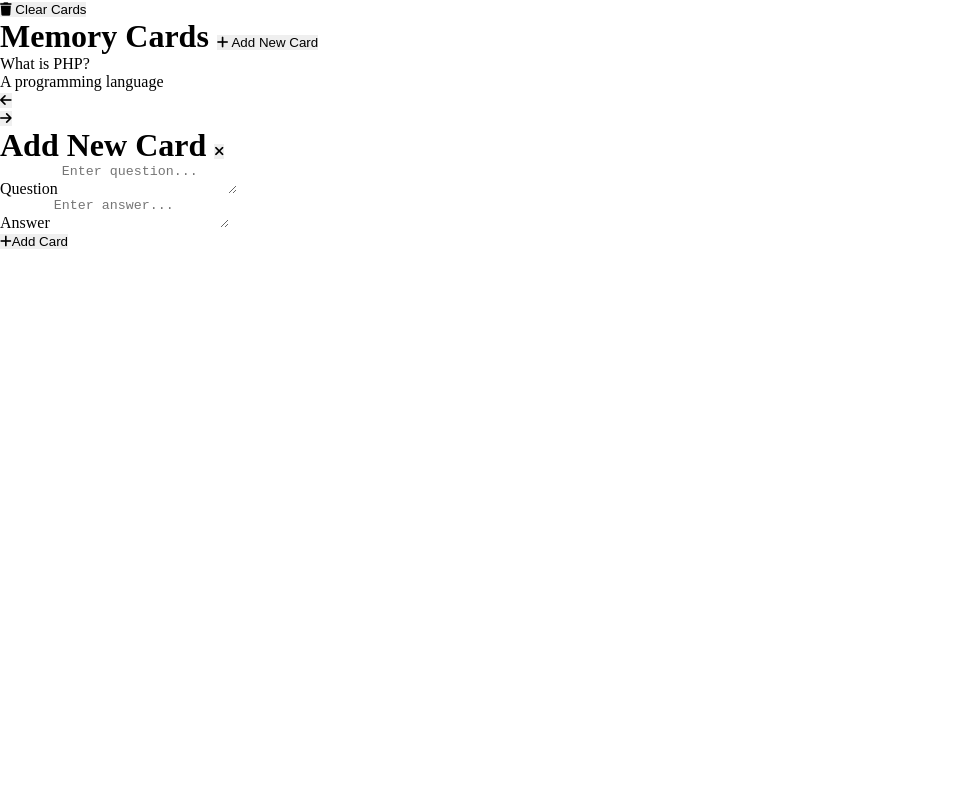
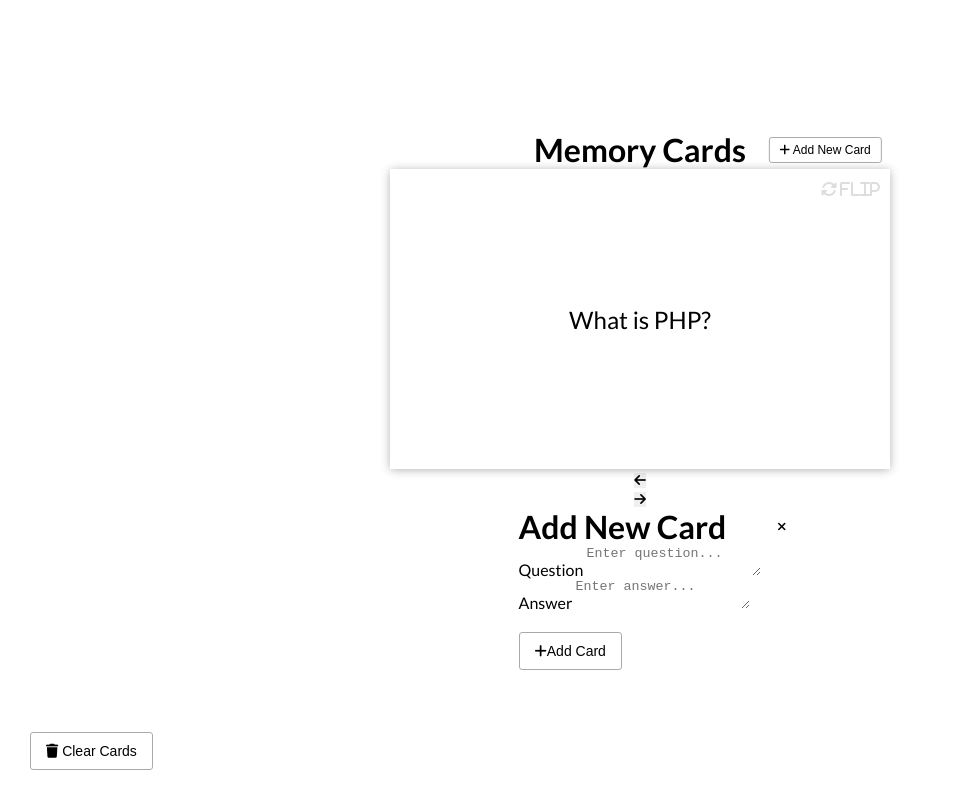
Before and after one commit to OlyaBogdanova/memoryCards, a plain HTML site: page index.html in a window 1280 px wide. Shown: the whole page, without its empty margins (0-957 px from the left). Drawn offline with Linux system fonts and the light colour scheme.

Commit message:
styles rotate card

```diff
--- a/index.html
+++ b/index.html
@@ -5,6 +5,9 @@
         <meta
             name="viewport"
             content="width=device-width, initial-scale=1.0" />
+        <link
+            href="https://fonts.googleapis.com/css?family=Lato:100,100italic,300,300italic,regular,italic,700,700italic,900,900italic"
+            rel="stylesheet" />
         <link
             rel="stylesheet"
             href="https://cdnjs.cloudflare.com/ajax/libs/font-awesome/6.4.2/css/all.min.css"
--- a/style.scss
+++ b/style.scss
@@ -7,3 +7,146 @@
     border: none;
     outline: none;
 }
+body {
+    background-color: #fff;
+    display: flex;
+    flex-direction: column;
+    font-family: 'Lato', sans-serif;
+    justify-content: center;
+    align-items: center;
+    height: 100vh;
+    overflow: hidden;
+}
+h1 {
+    position: relative;
+    button {
+        position: absolute;
+        right: 0;
+        transform: translate(120%, -50%);
+        z-index: 2;
+    }
+}
+.btn {
+    background-color: #fff;
+    border: 1px solid #aaa;
+    border-radius: 3px;
+    cursor: pointer;
+    font-size: 14px;
+    margin-top: 20px;
+    padding: 10px 15px;
+}
+.btn-small {
+    font-size: 12px;
+    padding: 5px 10px;
+}
+
+.btn-ghost {
+    background-color: transparent;
+    border: none;
+}
+
+.clear {
+    position: absolute;
+    bottom: 30px;
+    left: 30px;
+}
+
+.cards {
+    perspective: 1000px;
+    position: relative;
+    height: 300px;
+    width: 500px;
+    max-width: 100%;
+}
+.card {
+    position: absolute;
+    opacity: 0;
+    font-size: 1.5em;
+    top: 0;
+    left: 0;
+    height: 100%;
+    width: 100%;
+    transform: translateX(50%) rotateY(-10deg);
+    transition: transform 0.4s ease, opacity 0.4s ease;
+
+    &.active {
+        cursor: pointer;
+        opacity: 1;
+        z-index: 10;
+        transform: translateX(0) rotateY(0);
+    }
+    &.left {
+        transform: translateX(-50%) rotateY(10deg);
+    }
+    &.show-answer {
+        .inner-card {
+            transform: rotateX(180deg);
+        }
+    }
+}
+
+.inner-card {
+    box-shadow: 0 1px 10px rgba(0, 0, 0, 0.3);
+    border-radius: 4px;
+    height: 100%;
+    width: 100%;
+    position: relative;
+    transform-style: preserve-3d;
+    transition: transform 0.4s ease;
+}
+.inner-card-front,
+.inner-card-back {
+    backface-visibility: hidden;
+    position: absolute;
+    top: 0;
+    left: 0;
+    display: flex;
+    align-items: center;
+    justify-content: center;
+    height: 100%;
+    width: 100%;
+    background: #fff;
+}
+.inner-card-front {
+    transform: rotateX(0deg);
+    z-index: 2;
+}
+.inner-card-back {
+    transform: rotateX(180deg);
+    z-index: 2;
+}
+.navigation {
+}
+.nav-button {
+}
+.fas {
+}
+.fa-arrow-left {
+}
+.fa-arrow-right {
+}
+.add-container {
+}
+.btn {
+}
+.btn-small {
+}
+.btn-ghost {
+}
+.fa-times {
+}
+.form-group {
+}
+.fa-plus {
+}
+.inner-card-front:after,
+.inner-card-back:after {
+    content: '\f2f1'+ ' Flip';
+    font-family: 'Font Awesome 6 Free', Lato, sans-serif;
+    position: absolute;
+    top: 10px;
+    right: 10px;
+    font-weight: bold;
+    font-size: 16px;
+    color: #ddd;
+}
```
Also changed, not shown: style.css, 1 other file.
